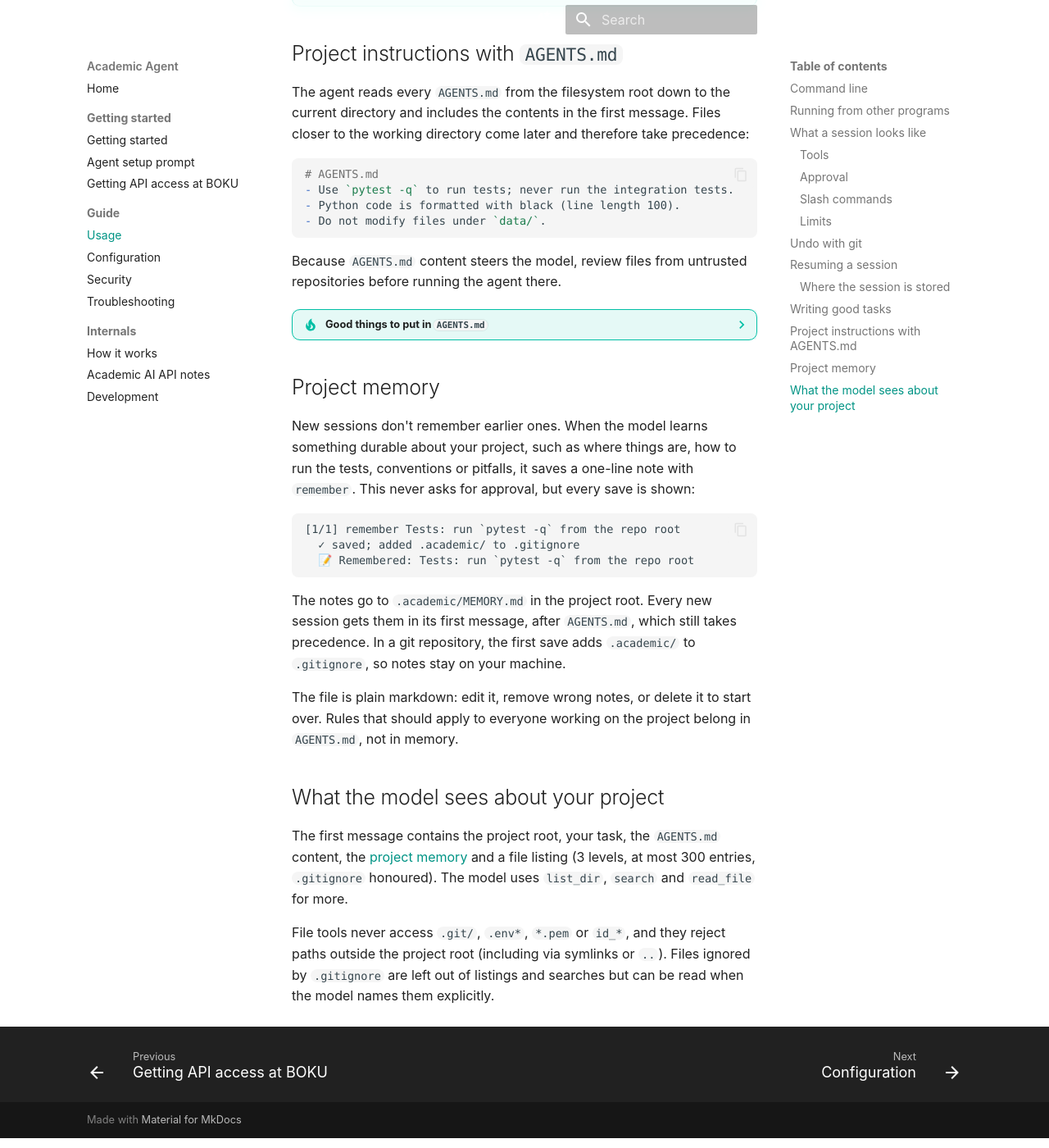
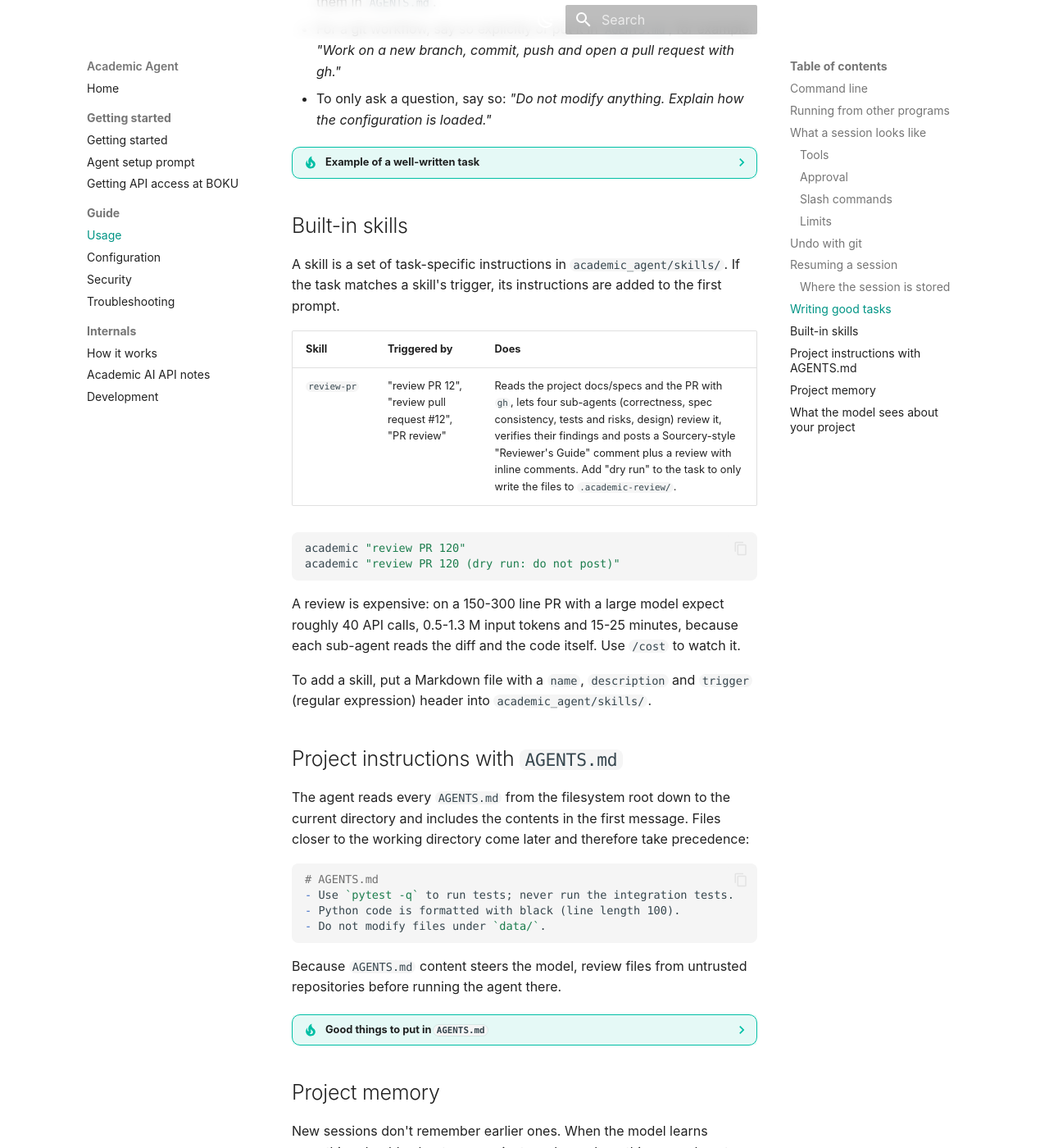
Before and after one commit to inwe-boku/academic_agent, an MkDocs documentation site: the page built from docs/usage.md, in a window 1280 px wide and 1400 px high, scrolled down 7621 px. Shown: the whole window at 82% size. Built offline with MkDocs 1.6.1 and Material for MkDocs 9.7.7, drawn with Linux system fonts in a browser that asks for light colours; comment, search, counter and statistics services are not loaded; some of the changed text lies outside the part shown.

Commit message:
Document the delegate tool and built-in skills
Co-Authored-By: Claude Opus 5.5 <noreply@anthropic.com>

````diff
--- a/docs/usage.md
+++ b/docs/usage.md
@@ -134,9 +134,15 @@ A dim status line after each turn shows tokens and the estimated cost.
 | `delete_file` | Delete one file | write |
 | `run` | Shell command in the project root (default 120 s, max 600 s) | exec |
 | `remember` | Save a project fact to the [project memory](#project-memory) | memory (never asks) |
+| `delegate` | Starts up to 6 read-only sub-agents in parallel and returns their reports | exec |
 
 `edit_file` and `write_file` refuse to change a file that the model has not read
 in this session or that changed on disk since it was read.
+
+Sub-agents started with `delegate` have their own conversation and can only
+use `read_file`, `list_dir`, `search` and single read-only `git`/`gh` commands
+(no pipes, redirects, `$`, posting or file output); they are not asked about
+and cannot ask you anything. Their tokens count towards the session cost.
 
 ### Approval
 
@@ -276,6 +282,28 @@ academic --clear         # delete the session of the current directory
     It names the file, the symptom, the expected behaviour, where the test
     goes and how to check the result.
 
+## Built-in skills
+
+A skill is a set of task-specific instructions in `academic_agent/skills/`. If
+the task matches a skill's trigger, its instructions are added to the first
+prompt.
+
+| Skill | Triggered by | Does |
+| --- | --- | --- |
+| `review-pr` | "review PR 12", "review pull request #12", "PR review" | Reads the project docs/specs and the PR with `gh`, lets four sub-agents (correctness, spec consistency, tests and risks, design) review it, verifies their findings and posts a Sourcery-style "Reviewer's Guide" comment plus a review with inline comments. Add "dry run" to the task to only write the files to `.academic-review/`. |
+
+```bash
+academic "review PR 120"
+academic "review PR 120 (dry run: do not post)"
+```
+
+A review is expensive: on a 150-300 line PR with a large model expect roughly
+40 API calls, 0.5-1.3 M input tokens and 15-25 minutes, because each
+sub-agent reads the diff and the code itself. Use `/cost` to watch it.
+
+To add a skill, put a Markdown file with a `name`, `description` and
+`trigger` (regular expression) header into `academic_agent/skills/`.
+
 ## Project instructions with `AGENTS.md`
 
 The agent reads every `AGENTS.md` from the filesystem root down to the current
````
Also changed, not shown: docs/how-it-works.md (+2 -0 lines), docs/security.md (+3 -0 lines), docs/spec.md (+1 -1 lines).
